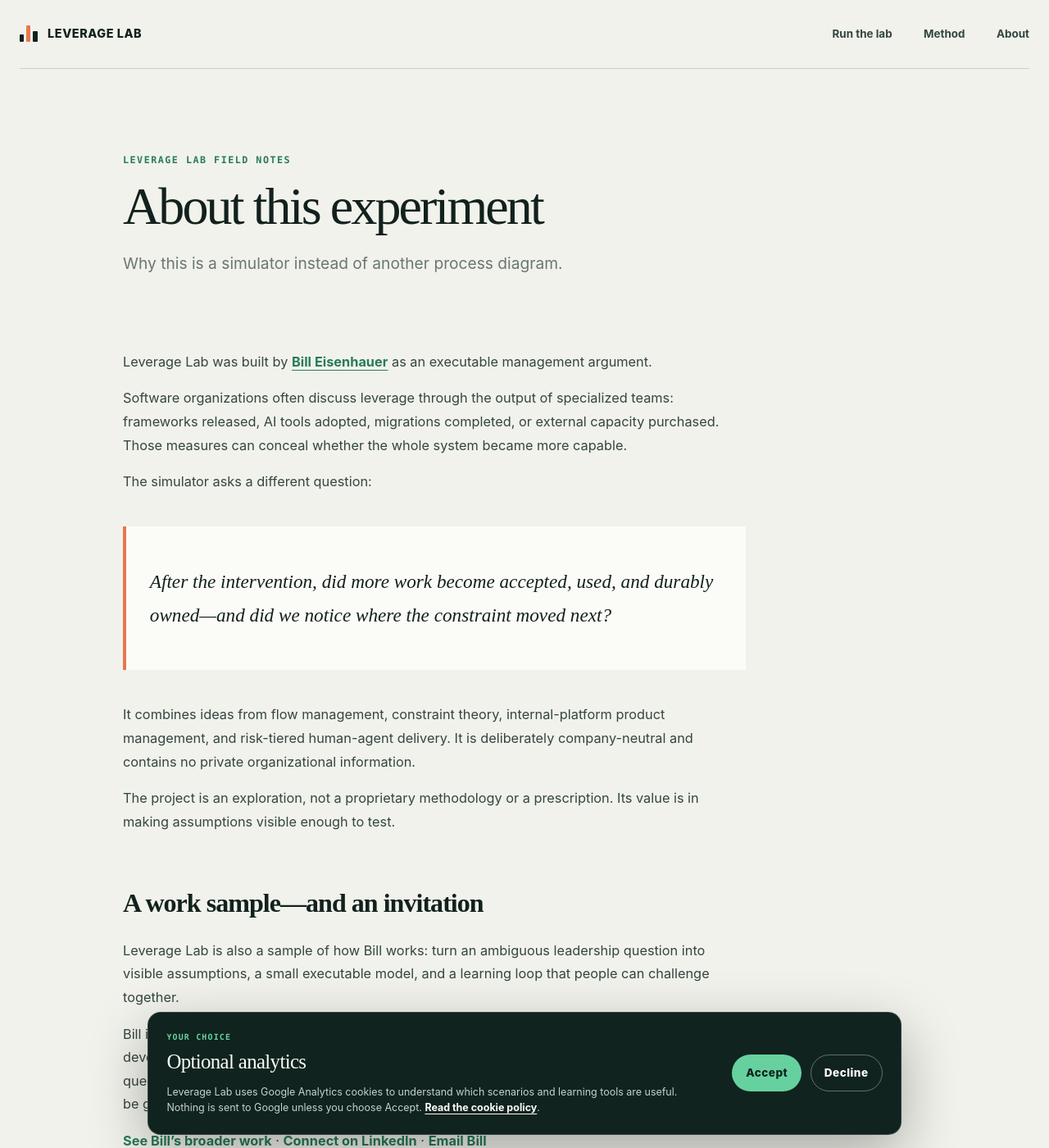
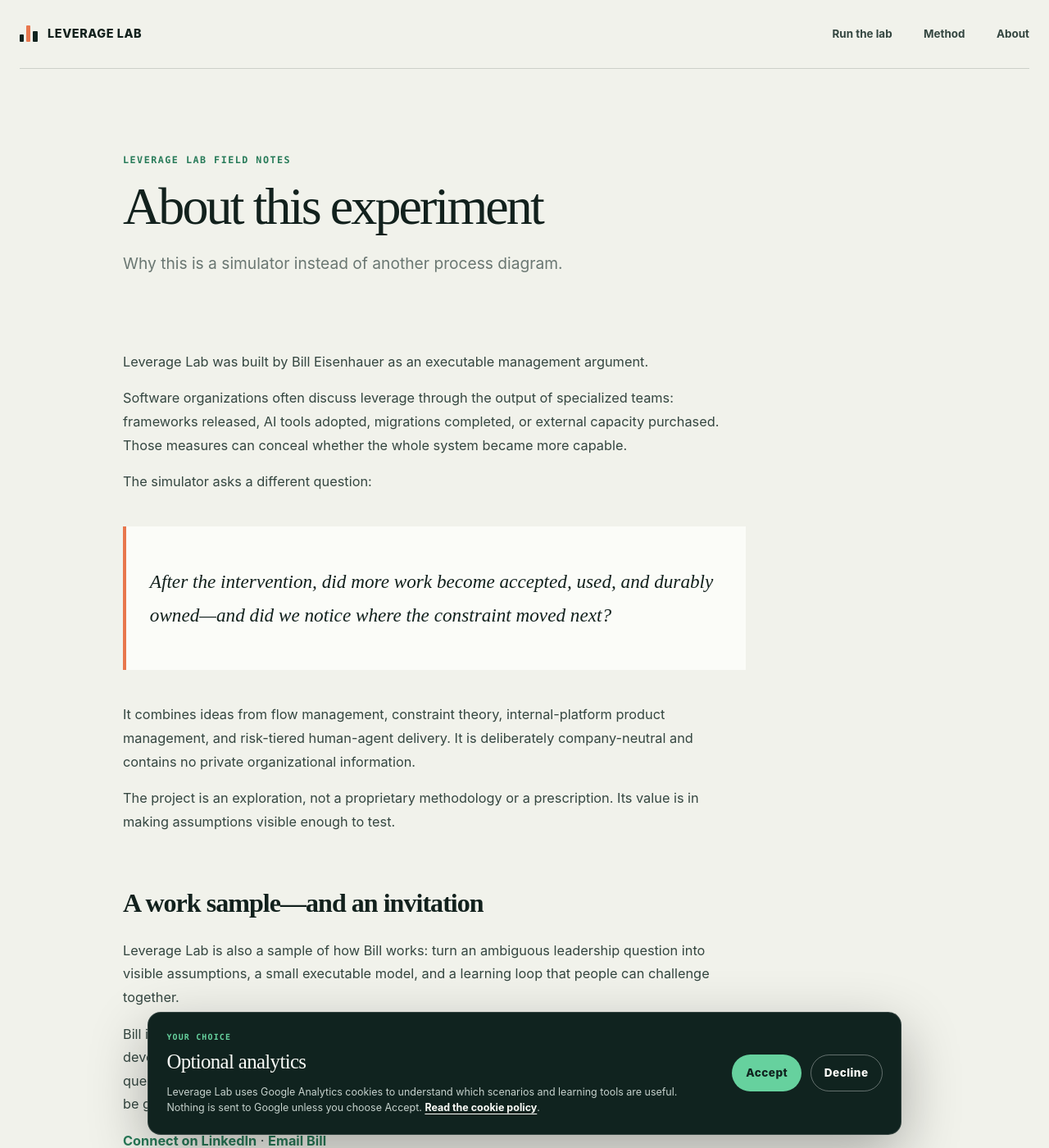
Before and after one commit to billeisenhauer/leverage-lab-web, a Jekyll site: the page built from about.md, in a window 1280 px wide and 1400 px high. Shown: the whole window at 82% size. Built offline with Jekyll 4.4.1, drawn with Linux system fonts in a browser that asks for light colours.

Commit message:
content(about): remove portfolio link

```diff
--- a/about.md
+++ b/about.md
@@ -4,7 +4,7 @@ description: "Why this is a simulator instead of another process diagram."
 permalink: /about/
 ---
 
-Leverage Lab was built by [Bill Eisenhauer](https://portfolio.billeisenhauer.com) as an executable management argument.
+Leverage Lab was built by Bill Eisenhauer as an executable management argument.
 
 Software organizations often discuss leverage through the output of specialized teams: frameworks released, AI tools adopted, migrations completed, or external capacity purchased. Those measures can conceal whether the whole system became more capable.
 
@@ -22,6 +22,6 @@ Leverage Lab is also a sample of how Bill works: turn an ambiguous leadership qu
 
 Bill is exploring engineering leadership work at the intersection of platform and foundations, developer experience, human-agent delivery, and organization-scale leverage. If those are live questions in your organization—or this experiment gives you a better way to frame one—he would be glad to compare notes.
 
-[See Bill's broader work](https://portfolio.billeisenhauer.com) · [Connect on LinkedIn](https://linkedin.com/in/billeisenhauer) · [Email Bill](mailto:bill@billeisenhauer.com)
+[Connect on LinkedIn](https://linkedin.com/in/billeisenhauer) · [Email Bill](mailto:bill@billeisenhauer.com)
 
 The [Leverage Lab wiki](https://github.com/billeisenhauer/leverage-lab-web/wiki) contains the reusable, company-neutral research and facilitation material behind the simulator.
```
